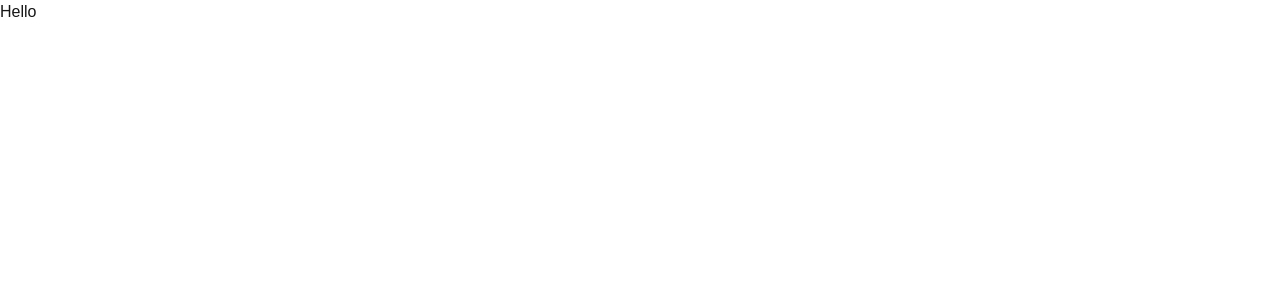
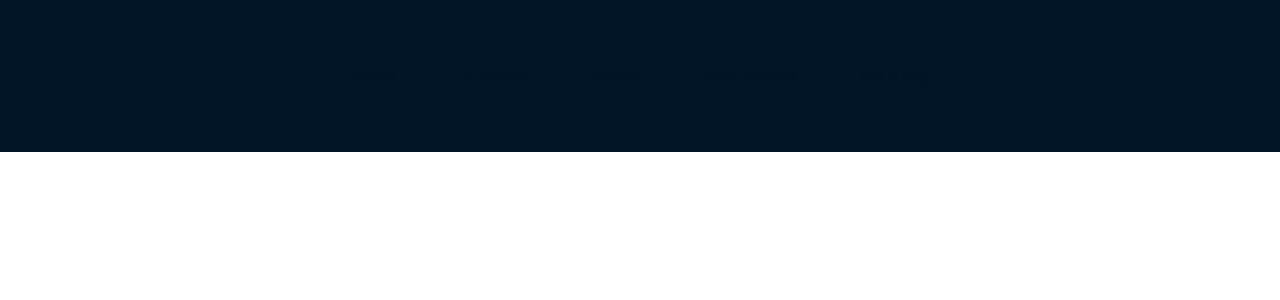
Before and after one commit to sanskarchoudhry/app-website, a Next.js app: page / in a window 1280 px wide. Shown: the top 300 px of the page. Built offline with nearby package versions, Linux system fonts and the light colour scheme.

Commit message:
added website pages and routes

```diff
--- /dev/null
+++ b/src/app/(website)/home/page.tsx
@@ -0,0 +1,5 @@
+import React from "react";
+
+export default function Page() {
+  return <main>Home</main>;
+}
--- /dev/null
+++ b/src/app/(website)/most-popular/page.tsx
@@ -0,0 +1,5 @@
+import React from "react";
+
+export default function Page() {
+  return <div>Most popular</div>;
+}
--- /dev/null
+++ b/src/app/(website)/movie/page.tsx
@@ -0,0 +1,5 @@
+import React from "react";
+
+export default function Page() {
+  return <div>Movie</div>;
+}
--- /dev/null
+++ b/src/app/(website)/top-airing/page.tsx
@@ -0,0 +1,5 @@
+import React from "react";
+
+export default function Page() {
+  return <div>Top Airig</div>;
+}
--- /dev/null
+++ b/src/app/(website)/tv/page.tsx
@@ -0,0 +1,5 @@
+import React from "react";
+
+export default function Page() {
+  return <div>Tv</div>;
+}
--- a/src/app/globals.css
+++ b/src/app/globals.css
@@ -4,12 +4,12 @@
 
 :root {
   --background: #ffffff;
-  --foreground: #171717;
+  --foreground: #021526;
 }
 
 @media (prefers-color-scheme: dark) {
   :root {
-    --background: #0a0a0a;
+    --background: #021526;
     --foreground: #ededed;
   }
 }
--- a/src/app/layout.tsx
+++ b/src/app/layout.tsx
@@ -14,8 +14,8 @@ const geistMono = localFont({
 });
 
 export const metadata: Metadata = {
-  title: "Create Next App",
-  description: "Generated by create next app",
+  title: "Movie Recommendation",
+  description: "Get your movie recommendations",
 };
 
 export default function RootLayout({
--- a/src/app/page.tsx
+++ b/src/app/page.tsx
@@ -1,3 +1,30 @@
+import Link from "next/link";
+
 export default function Home() {
-  return <main>Hello</main>;
+  return (
+    <main className="bg-bg-primary flex flex-col justify-center items-center">
+      <header className=" py-16 max-w-[50rem] min-w-[40rem]">
+        <nav className="w-full px-8">
+          <ul className="flex flex-row items-center justify-between">
+            <Link href={"/home"}>
+              <li>Home</li>
+            </Link>
+
+            <Link href={"/tv"}>
+              <li>TV Shows</li>
+            </Link>
+            <Link href={"/movie"}>
+              <li>Movies</li>
+            </Link>
+            <Link href={"/most-popular"}>
+              <li>Most Popular</li>
+            </Link>
+            <Link href={"/top-airing"}>
+              <li>Top Airing</li>
+            </Link>
+          </ul>
+        </nav>
+      </header>
+    </main>
+  );
 }
--- a/tailwind.config.ts
+++ b/tailwind.config.ts
@@ -7,6 +7,9 @@ const config: Config = {
     "./src/app/**/*.{js,ts,jsx,tsx,mdx}",
   ],
   theme: {
+    colors: {
+      "bg-primary": "#021526",
+    },
     extend: {
       colors: {
         background: "var(--background)",
```
